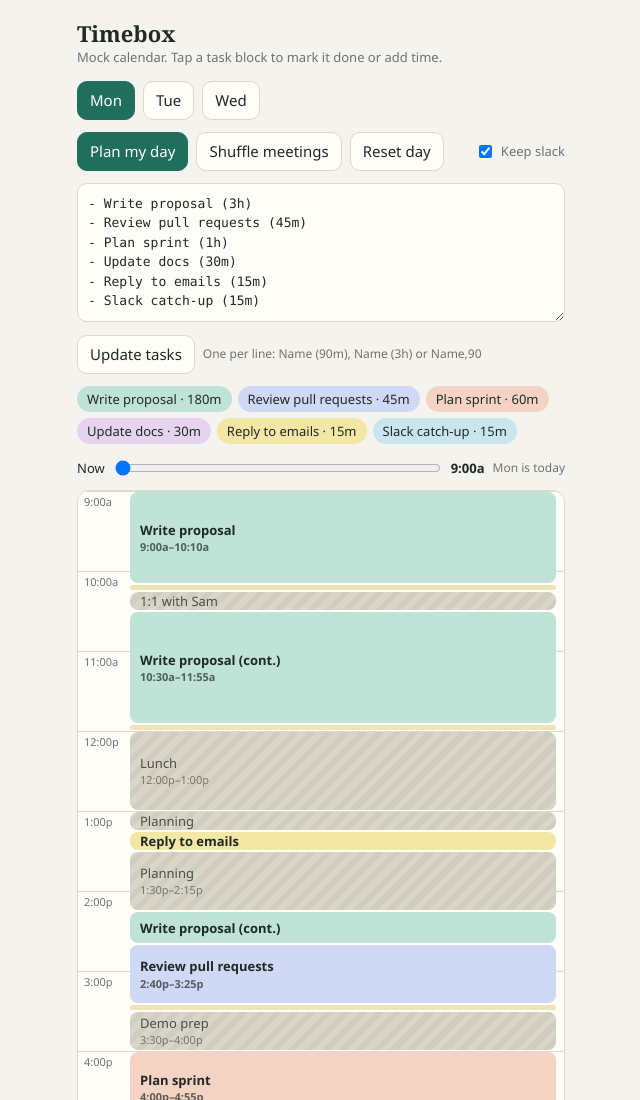
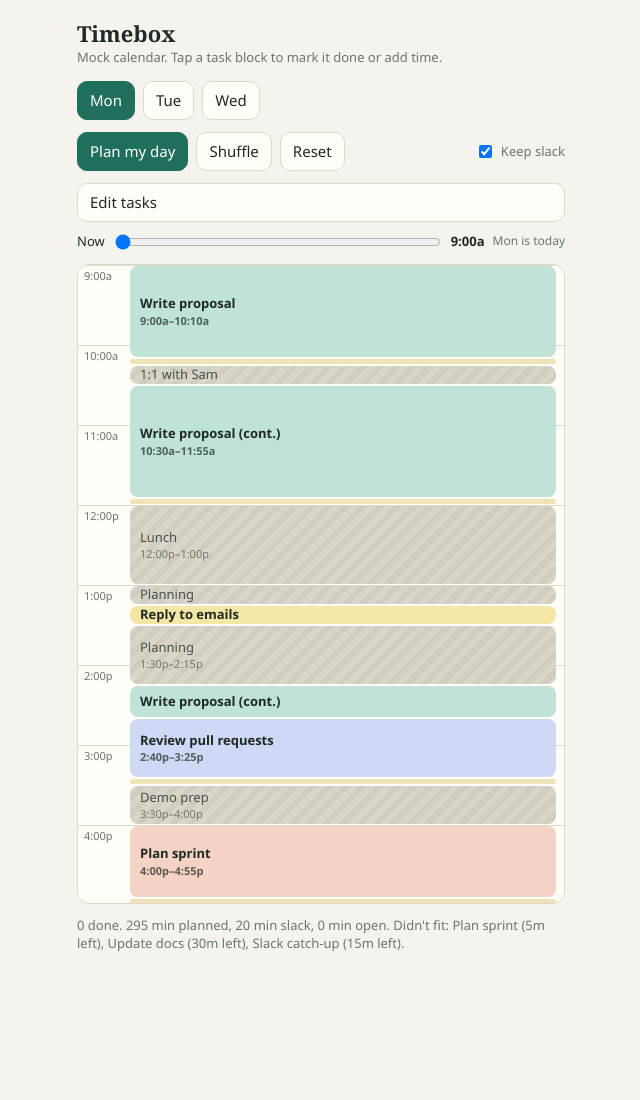
Before and after one commit to Ayman703/daily-planner, a plain HTML site: page index.html in a window 1280 px wide. Shown: the top 1100 px of the page, without its empty margins (319-959 px from the left). After the commit the page ends 981 px from the top, so only its background shows below. Drawn offline with Linux system fonts and the light colour scheme.

Commit message:
Update buttons and add task editing section

```diff
--- a/index.html
+++ b/index.html
@@ -31,6 +31,10 @@ label.t{display:flex;align-items:center;gap:6px;color:var(--mute);font-size:13px
 .task{font-weight:600}
 textarea{width:100%;font:13px/1.5 ui-monospace,Menlo,Consolas,monospace;background:var(--surf);color:var(--ink);border:1px solid var(--line);border-radius:10px;padding:10px;margin-bottom:8px;resize:vertical}
 .hint{color:var(--mute);font-size:12px;align-self:center}
+details{margin-bottom:10px}
+summary{cursor:pointer;padding:8px 12px;border:1px solid var(--line);border-radius:10px;background:var(--surf);list-style:none}
+summary::-webkit-details-marker{display:none}
+details[open] summary{margin-bottom:10px}
 #stick{position:sticky;top:env(safe-area-inset-top,0px);z-index:5;background:var(--bg);padding-bottom:4px}
 .clock{display:flex;align-items:center;gap:8px;margin-bottom:8px;font-size:13px}
 .clock input{flex:1}
@@ -50,13 +54,15 @@ textarea{width:100%;font:13px/1.5 ui-monospace,Menlo,Consolas,monospace;backgrou
 <div class="tabs" id="tabs"></div>
 <div class="bar">
 <button id="plan" class="on">Plan my day</button>
-<button id="shuf">Shuffle meetings</button>
-<button id="rst">Reset day</button>
+<button id="shuf">Shuffle</button>
+<button id="rst">Reset</button>
 <label class="t"><input type="checkbox" id="sl" checked> Keep slack</label>
 </div>
+<details id="ed"><summary>Edit tasks</summary>
+<div class="tasks" id="tasks"></div>
 <textarea id="txt" rows="6" spellcheck="false" aria-label="Task list"></textarea>
 <div class="bar"><button id="apply">Update tasks</button><span class="hint">One per line: Name (90m), Name (3h) or Name,90</span></div>
-<div class="tasks" id="tasks"></div>
+</details>
 <div id="stick"><div class="clock"><label for="nw">Now</label><input type="range" id="nw" min="540" max="1020" step="15" value="540"><b id="nv">9:00a</b><span class="hint" id="nh"></span></div><div id="act"></div></div>
 <div class="tl" id="tl"></div>
 <p class="sum" id="sum"></p>
```
